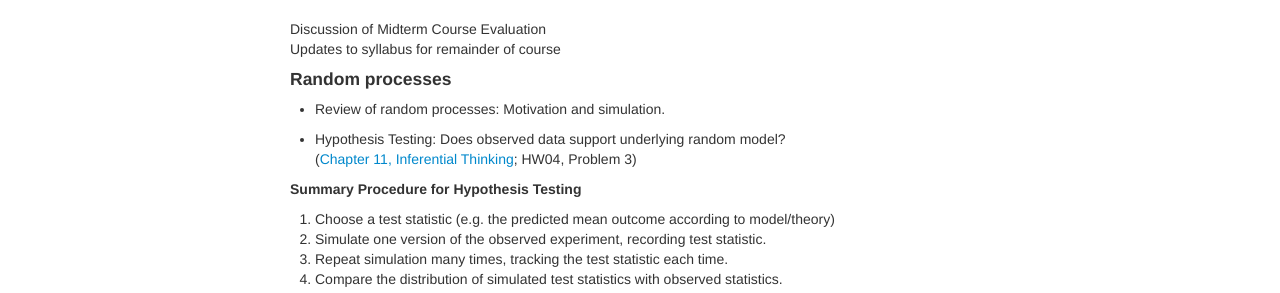
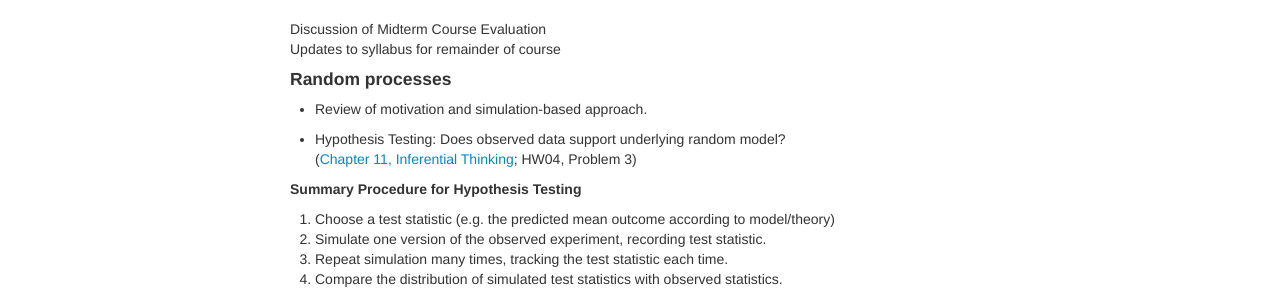
Before and after one commit to timothylwarren/bds311-sp21, a Jekyll site: the page built from lecture_notes/lec_wk05.md, in a window 1280 px wide. Shown: the part 243-536 px from the top of the page. Built offline with Jekyll 4.4.1, drawn with Linux system fonts in a browser that asks for light colours.

Commit message:
Update lec_wk05.md

```diff
--- a/lecture_notes/lec_wk05.md
+++ b/lecture_notes/lec_wk05.md
@@ -12,7 +12,7 @@ Updates to syllabus for remainder of course
 
 #### Random processes
 
-- Review of random processes: Motivation and simulation.
+- Review of motivation and simulation-based approach.
 
 - Hypothesis Testing: Does observed data support underlying random model? <br> ([Chapter 11, Inferential Thinking](https://inferentialthinking.com/chapters/11/Testing_Hypotheses.html); HW04, Problem 3)
 
```
